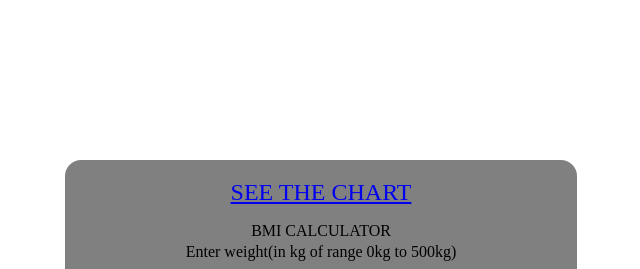
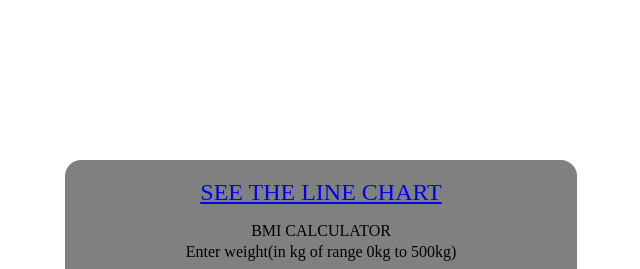
Before and after one commit to rohitnohwar/graphbmi, a React (Create React App) app in the folder client/: page / in a window 1280 px wide. Shown: the top 269 px of the page, without its empty margins (319-959 px from the left). Built offline with nearby package versions, Linux system fonts and the light colour scheme.

Commit message:
make it better

```diff
--- a/client/src/Main.js
+++ b/client/src/Main.js
@@ -38,7 +38,7 @@ function Main(){
 
     return <div class="main-div">
     <form action="/entry" method="POST" class="main">
-    <div class="link-main"><Link to="/graph">SEE THE CHART</Link></div>
+    <div class="link-main"><Link to="/graph">SEE THE LINE CHART</Link></div>
     <div>BMI CALCULATOR</div>
     <div>Enter weight(in kg of range 0kg to 500kg)</div>
     <div><input name="weight" type="number" step="any" onChange={handleChange} placeholder="0" min="0" max="500" required></input></div>
```
